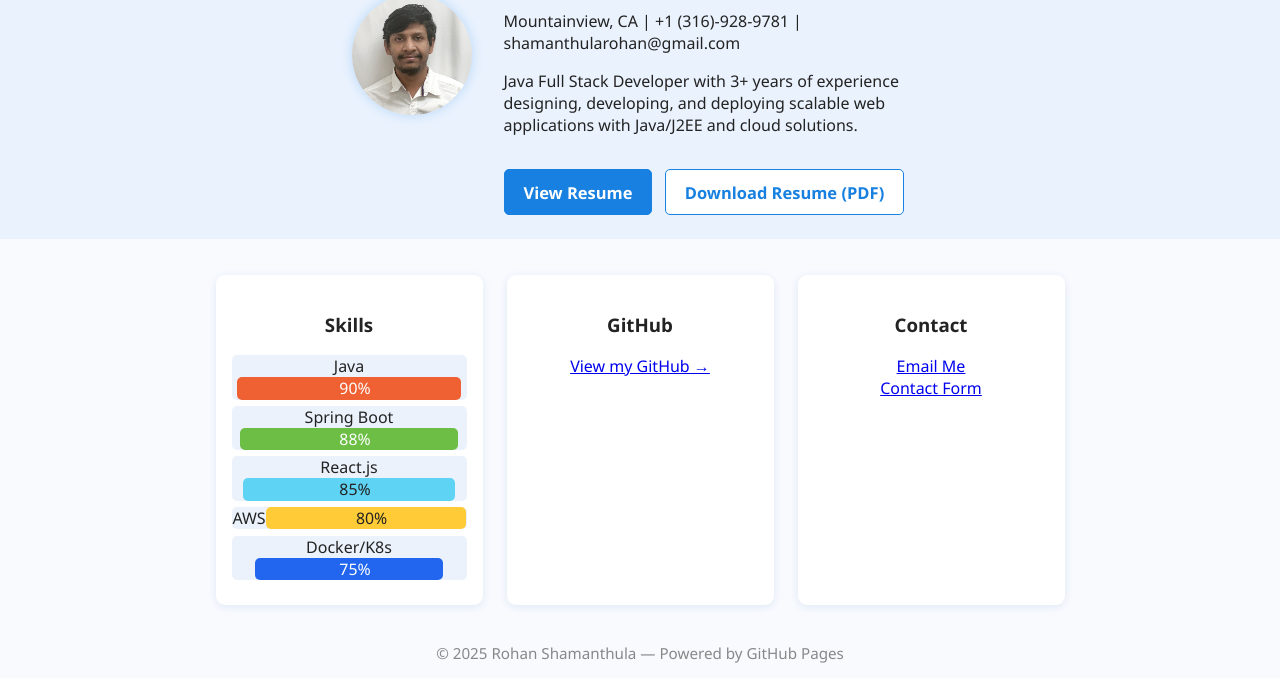
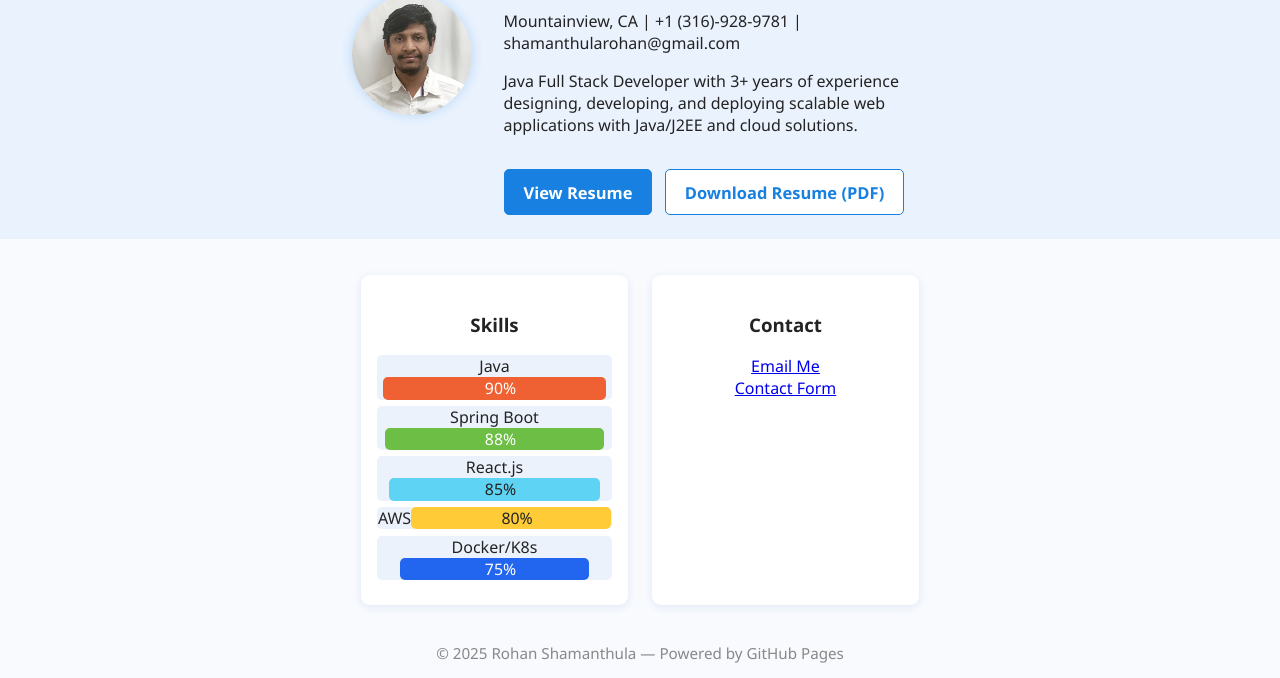
Before and after one commit to Rohansmarty/My-Portfolio, a plain HTML site: page index.html in a window 1280 px wide. Shown: the part 182-860 px from the top of the page. Drawn offline with Linux system fonts and the light colour scheme.

Commit message:
Updated page

```diff
--- a/index.html
+++ b/index.html
@@ -46,12 +46,6 @@
             <div class="bar-container"><span>Docker/K8s</span><div class="bar bar-docker" style="width:75%">75%</div></div>
         </div>
         <div class="widget card">
-            <h3>GitHub</h3>
-            <div class="gh-profile">
-              <a href="https://github.com/Rohansmarty" target="_blank">View my GitHub &rarr;</a>
-            </div>
-        </div>
-        <div class="widget card">
             <h3>Contact</h3>
             <p>
                 <a href="mailto:shamanthularohan@gmail.com">Email Me</a><br>
```
